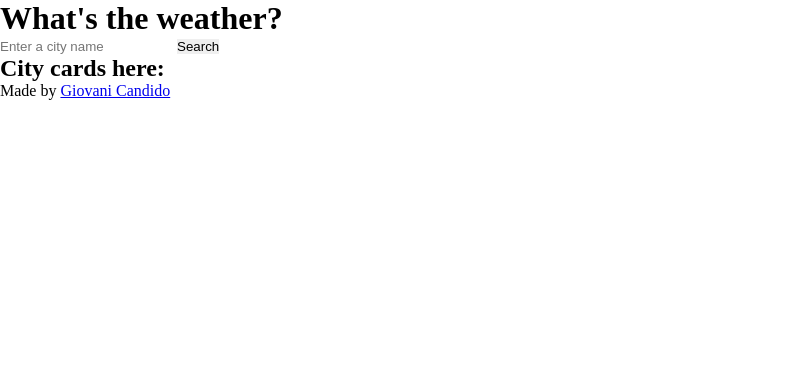
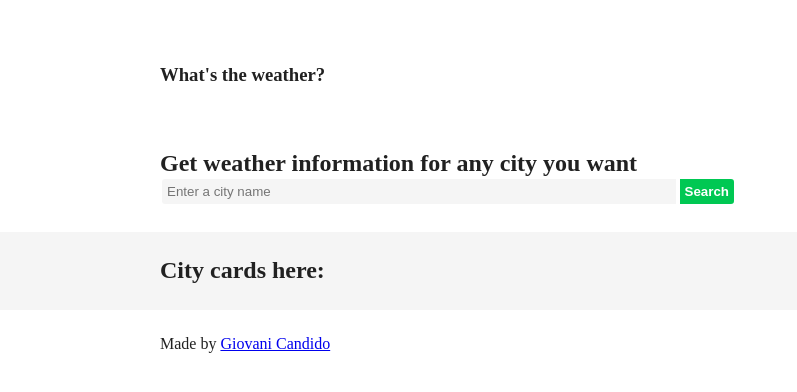
Before and after one commit to giovcandido/whats-the-weather, a React (Create React App) app: page / in a window 1280 px wide. Shown: the top 392 px of the page, without its empty margins (0-797 px from the left). Built offline with nearby package versions, Linux system fonts and the light colour scheme.

Commit message:
Set basic layout for home page

```diff
--- /dev/null
+++ b/src/pages/Home/Home.module.sass
@@ -0,0 +1,37 @@
+//background-color: #37474f
+
+.pageContainer
+  color: #212121
+
+.pageHeader, .pageSearch,
+.pageFooter, .pageCards
+  width: 75vw
+  margin: 0 auto
+  padding: 2% 0 2% 0
+
+.pageHeader
+  padding: 5% 0 3% 0
+
+.pageSearch
+  form
+    width: 45vw
+    display: flex
+    justify-content: space-between
+
+    input[type="text"]
+      flex: 1
+      background-color: #f5f5f5
+      border: 2px solid #fff
+      border-radius: 5px 0 0 5px
+      padding: 5px
+
+    button
+      padding: 5px
+      background-color: #00c853
+      border: 2px solid #fff
+      border-radius: 0 5px 5px 0
+      color: #fff
+      font-weight: bold
+
+.pageContent
+  background-color:#f5f5f5
--- a/src/pages/Home/Home.tsx
+++ b/src/pages/Home/Home.tsx
@@ -1,21 +1,26 @@
 import React from 'react';
+
+import styles from './Home.module.sass';
 
 const Home: React.FC = () => {
   return(
-    <div>
-      <header>
-        <h1>What's the weather?</h1>
+    <div className={styles.pageContainer}>
+      <header className={styles.pageHeader}>
+        <h3>What's the weather?</h3>
       </header>
-      <section>
+      <section className={styles.pageSearch}>
+        <h2>Get weather information for any city you want</h2>
         <form>
           <input type="text" placeholder="Enter a city name" />
           <button type="submit">Search</button>
         </form>
       </section>
-      <section>
-        <h2>City cards here:</h2>
+      <section className={styles.pageContent}>
+        <section className={styles.pageCards}>
+          <h2>City cards here:</h2>
+        </section>
       </section>
-      <footer>
+      <footer className={styles.pageFooter}>
         <p>Made by <a href="https://github.com/giovcandido" rel="noopener noreferrer" target="_blank">Giovani Candido</a></p>
       </footer>
     </div>
```
